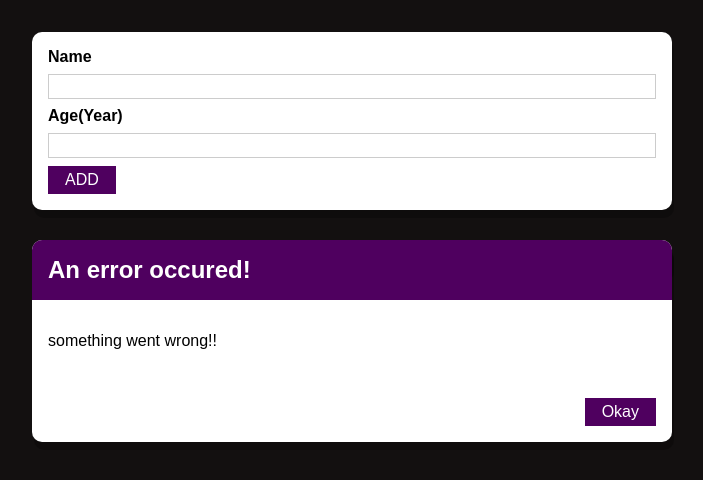
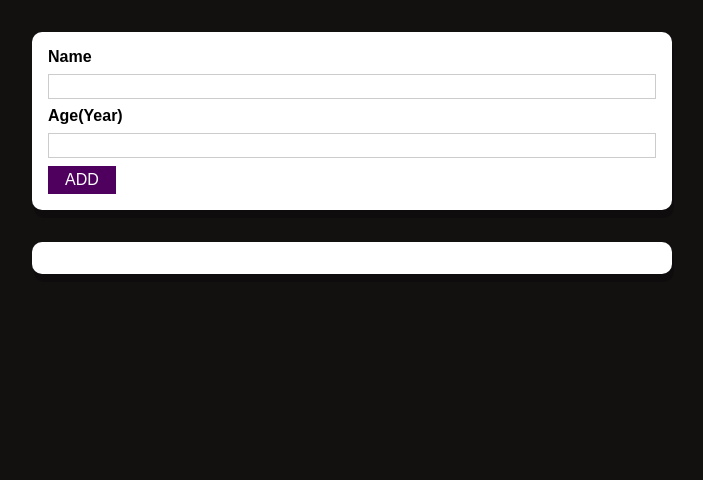
Before and after one commit to sushmabhapkar/notes_with_projectm3t4, a React (Create React App) app: page / in a window 1280 px wide. Shown: the top 480 px of the page, without its empty margins (288-991 px from the left). Built offline with nearby package versions, Linux system fonts and the light colour scheme.

Commit message:
m3 t4 video 10(managing error state)

```diff
--- a/src/Component/UI/ErrorModal.js
+++ b/src/Component/UI/ErrorModal.js
@@ -6,6 +6,8 @@
 const ErrorModal=(props)=>
 {
 return(
+    <div>
+    <div className={classes.backdrop} onClick={props.onConfirm}>
 <Card className={classes.modal}>
     <header className={classes.header}>
         <h2>{props.title}</h2>
@@ -14,9 +16,11 @@
         <p>{props.message}</p>
     </div>
     <footer className={classes.actions}>
-   <Button>Okay</Button>
+   <Button onClick={props.onConfirm}>Okay</Button>
     </footer>
 </Card>
+</div>
+</div>
 );
 
 }
--- a/src/Component/Users/AddUser.js
+++ b/src/Component/Users/AddUser.js
@@ -8,18 +8,29 @@
 
  const [enteredUsername,setEnteredUsername]= useState('');
  const [enteredAge,setEnteredAge]=useState('');
+const [error,setError]=useState();
 
-      const addUserHandler=(event)=>
+
+   const addUserHandler=(event)=>
       {
            event.preventDefault();
            //adding validation
            if(enteredUsername.trim().length===0||enteredAge.trim().length===0)
            {
+            setError({
+                title:'Invalid input',
+                message:'Please enter a valid name and age (non-empty values)'
+            });
             return;
            }
 
            if(+enteredAge<1)
            {
+            setError({
+           title:'Invalid age',
+           message:'Please enter a valid age(>0)'
+
+            });
             return;
            }
            props.onAddUser(enteredUsername, enteredAge);
@@ -41,11 +52,14 @@
 
       }
 
-
+const  errorHandler=()=>
+{
+    setError(null);
+};
 
  return(
     <div>
-    <ErrorModal title="An error occured!" message="something went wrong!!"/>
+    {error && <ErrorModal title={error.title} message={error.message} onConfirm={errorHandler}/>}
      <Card className={classes.input}>
  <form onSubmit={addUserHandler}>
     <label htmlFor='username'>Name</label>
@@ -65,6 +79,7 @@
     <Button type='submit'>ADD</Button>
    </form>
 
+
 </Card>
 </div>
  );
```
